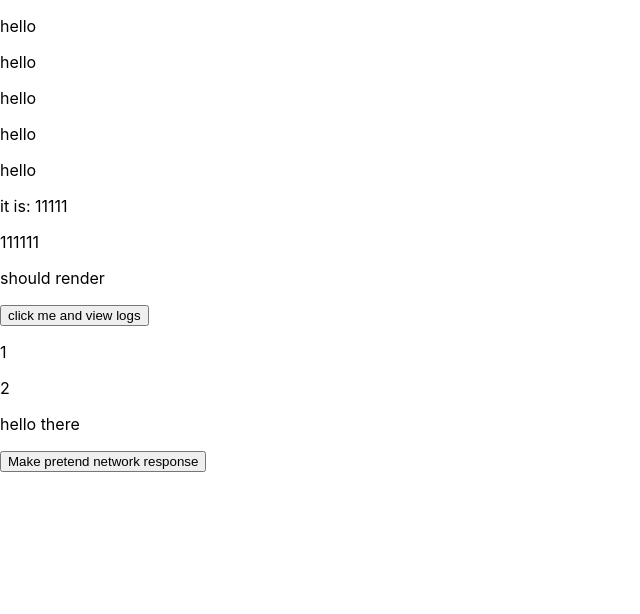
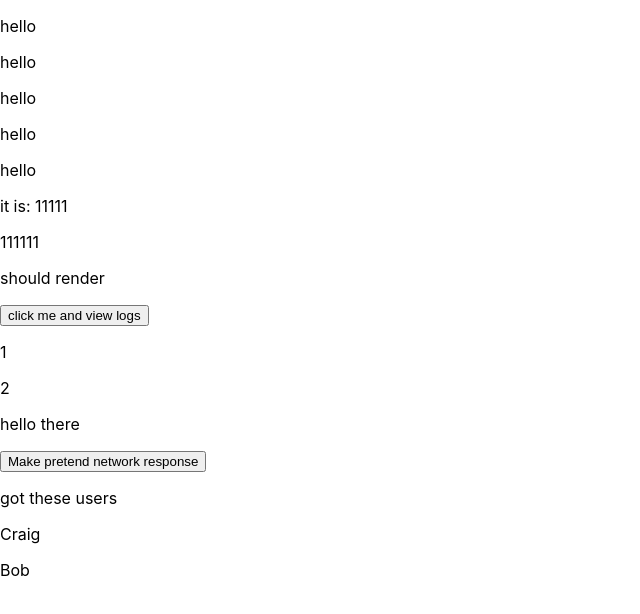
Before and after one commit to curlywurlycraig/react-naughty, a React (Create React App) app: page / in a window 1280 px wide. Shown: the top 614 px of the page, without its empty margins (0-640 px from the left). Built offline with nearby package versions, Linux system fonts and the light colour scheme.

Commit message:
Add UseAll component

```diff
--- a/src/App.js
+++ b/src/App.js
@@ -7,6 +7,7 @@ import UseWhen from "./combinators/components/useWhen";
 import Upon from "./combinators/components/upon";
 import UseLet from "./combinators/components/useLet";
 import "./App.css";
+import UseAll from "./combinators/components/useAll";
 
 const useExampleHook = (val) => {
   return val || 1;
@@ -95,6 +96,29 @@ const App = () => {
           </>
         )}
       </Upon>
+
+      {/* UseAll allows calling the same hook with multiple different args */}
+      <UseAll
+        hook={function useUser(userId) {
+          // Let's say you had some hook that you couldn't modify. It only allows you to pass in one value,
+          // but you need the result for many values.
+          const users = {
+            123: "Craig",
+            45: "Bob",
+          };
+
+          return users[userId];
+        }}
+        argList={[123, 45]}
+      >
+        {([craig, bob]) => (
+          <>
+            <p>got these users</p>
+            <p>{craig}</p>
+            <p>{bob}</p>
+          </>
+        )}
+      </UseAll>
     </>
   );
 };
--- /dev/null
+++ b/src/combinators/components/useAll.js
@@ -0,0 +1,27 @@
+import React from "react";
+import UseLet from "./useLet";
+
+const UseAll = ({ hook, argList, children }) => {
+  const argListAsMap = Object.fromEntries(
+    argList.map((val, idx) => [idx, [hook, val]])
+  );
+
+  const resultMapToArray = (map) => {
+    if (!map) {
+      return [];
+    }
+
+    return Object.entries(map).reduce((acc, curr) => {
+      acc[curr[0]] = curr[1];
+      return acc;
+    }, []);
+  };
+
+  return (
+    <UseLet map={argListAsMap}>
+      {(resultMap) => children(resultMapToArray(resultMap))}
+    </UseLet>
+  );
+};
+
+export default UseAll;
--- a/src/combinators/components/useLet.js
+++ b/src/combinators/components/useLet.js
@@ -20,6 +20,7 @@ const UseLet = ({ map, children, onResultsChange }) => {
 
   const hasAll = Object.keys(newestResults).length === Object.keys(map).length;
 
+  console.log('trying to get entries for ', map)
   const useEls = Object.entries(map).map(([key, val]) => {
     const hook = typeof val === "function" ? val : val[0];
     const args = typeof val === "function" ? null : val.slice(1);
```
